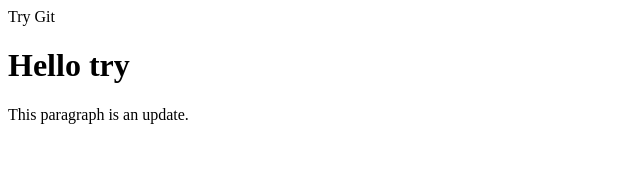
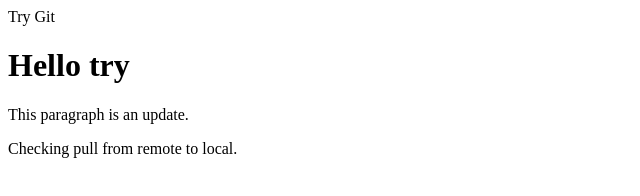
Before and after one commit to harshil037/try_git, a plain HTML site: page html/try.html in a window 1280 px wide. Shown: the whole page, without its empty margins (0-640 px from the left). Drawn offline with Linux system fonts and the light colour scheme.

Commit message:
Update try.html
Add one paragraph.

```diff
--- a/html/try.html
+++ b/html/try.html
@@ -7,5 +7,6 @@
   <body>
     <h1>Hello try</h1>
     <p>This paragraph is an update.</p>
+    <p>Checking pull from remote to local.</p>
   </body>
 </html>
```
